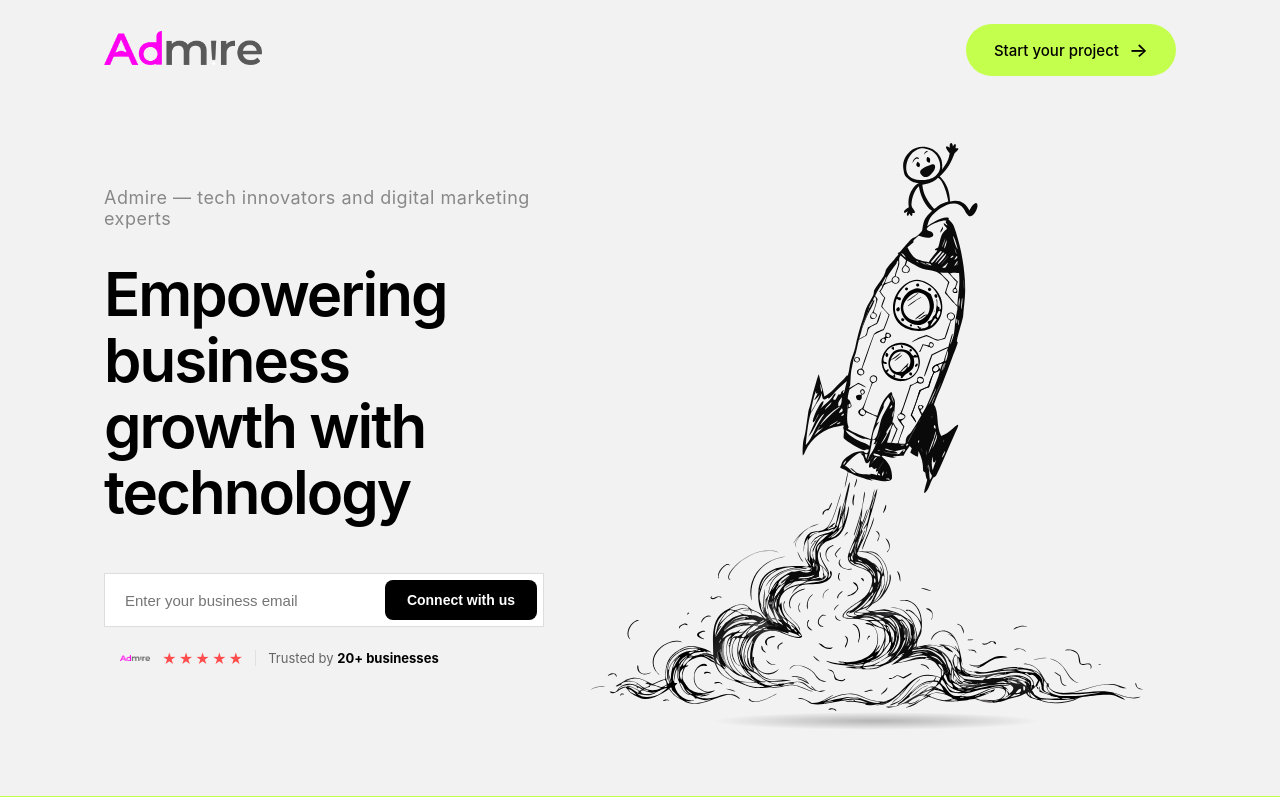
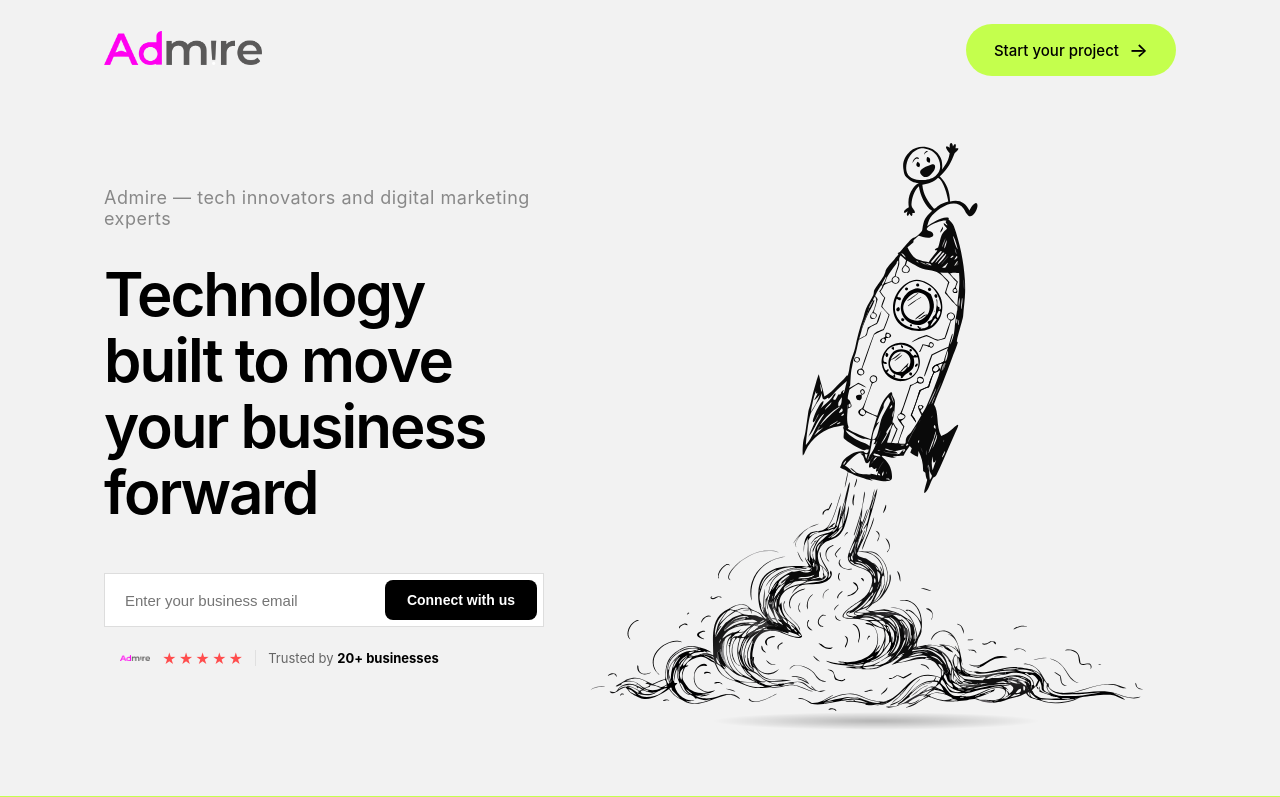
Before and after one commit to Admire-Technologies/Admire, a React (Vite) app in the folder frontend/: page / in a window 1280 px wide. Shown: the top 797 px of the page. Built offline with nearby package versions, Linux system fonts and the light colour scheme.

Commit message:
Update HeroSection.jsx

```diff
--- a/frontend/src/components/HeroSection.jsx
+++ b/frontend/src/components/HeroSection.jsx
@@ -43,7 +43,7 @@ export default function HeroSection() {
               letterSpacing: "-2px",
             }}
           >
-Empowering business growth with technology
+Technology built to move your business forward
           </h1>
           <div
             className="hero-actions"
```
